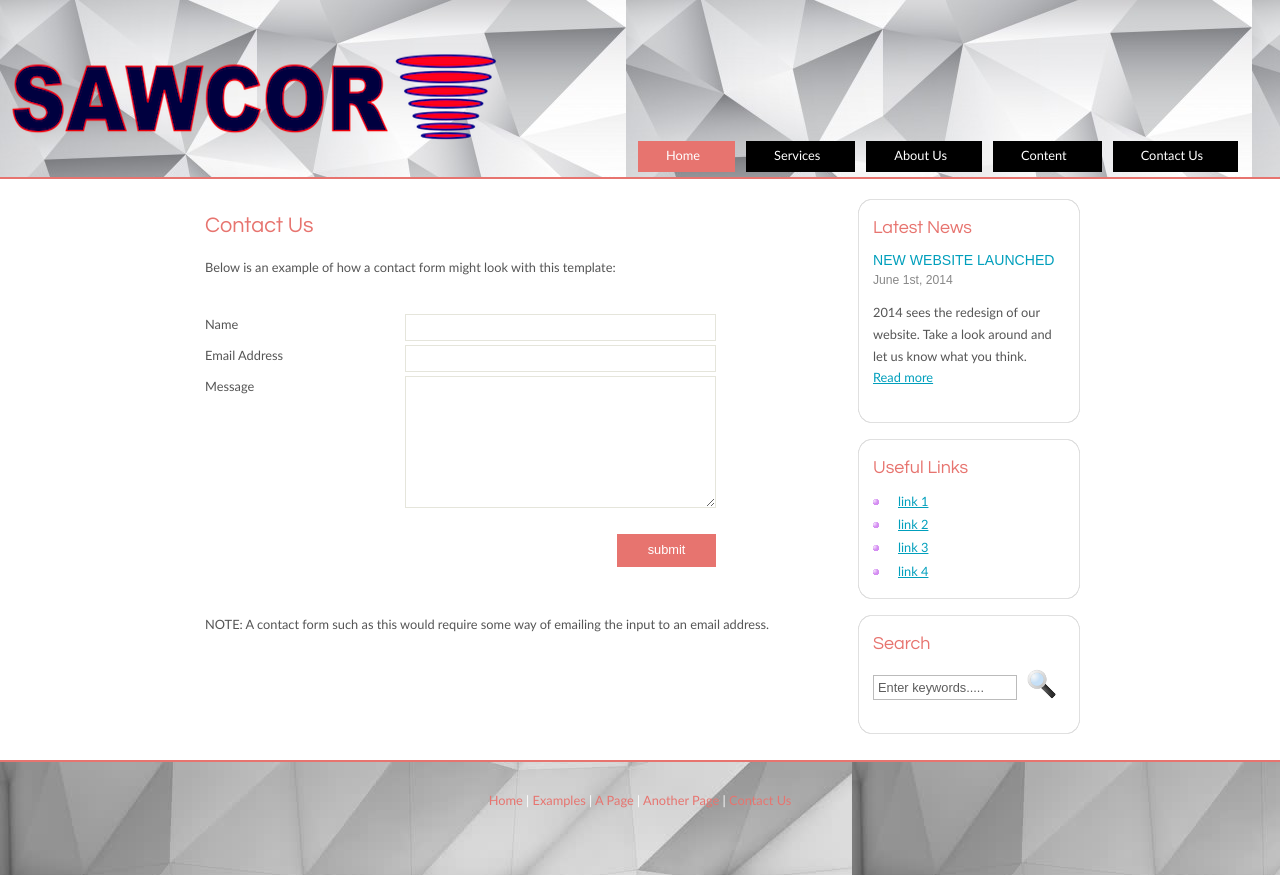
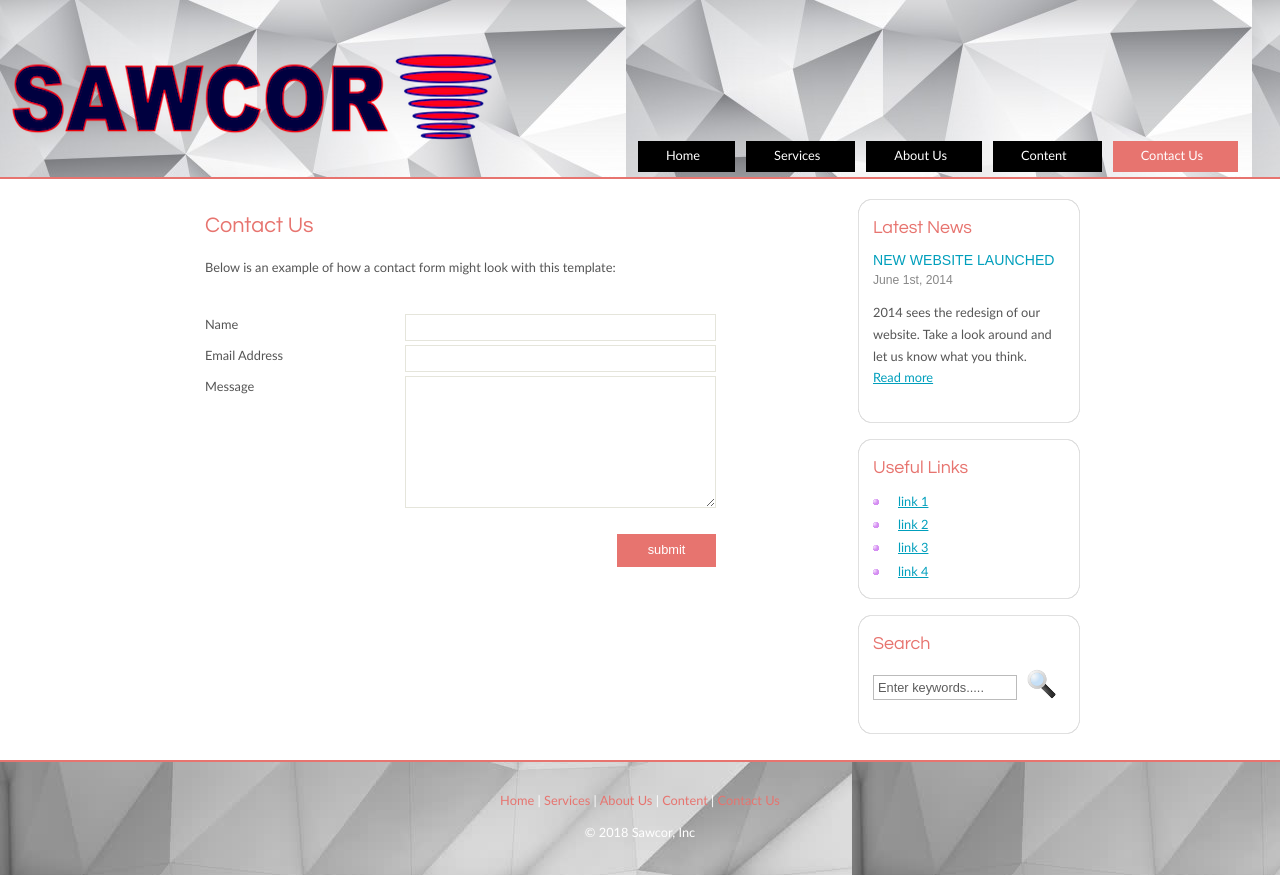
Before and after one commit to bttruckee/SawcorWebsite, a plain HTML site: page contact.html in a window 1280 px wide. Drawn offline with Linux system fonts and the light colour scheme.

Commit message:
Link updates

```diff
--- a/contact.html
+++ b/contact.html
@@ -20,11 +20,11 @@
       <div id="menubar">
         <ul id="menu">
           <!-- put class="selected" in the li tag for the selected page - to highlight which page you're on -->
-          <li class="selected"><a href="index.html">Home</a></li>
-          <li><a href="examples.html">Services</a></li>
-          <li><a href="page.html">About Us</a></li>
-          <li><a href="another_page.html">Content</a></li>
-          <li><a href="contact.html">Contact Us</a></li>
+          <li><a href="index.html">Home</a></li>
+          <li><a href="services.html">Services</a></li>
+          <li><a href="aboutUs.html">About Us</a></li>
+          <li><a href="content.html">Content</a></li>
+          <li class="selected"><a href="contact.html">Contact Us</a></li>
         </ul>
       </div>
     </div>
@@ -77,14 +77,15 @@
             <p><span>Name</span><input class="contact" type="text" name="your_name" value="" /></p>
             <p><span>Email Address</span><input class="contact" type="text" name="your_email" value="" /></p>
             <p><span>Message</span><textarea class="contact textarea" rows="8" cols="50" name="your_enquiry"></textarea></p>
-            <p style="padding-top: 15px"><span>&nbsp;</span><input class="submit" type="submit" name="contact_submitted" value="submit" /></p>
+            <p style="padding-top: 15px"><span>&nbsp;</span>
+              <input class="submit" type="submit" name="contact_submitted" value="submit" /></p>
           </div>
-        <p><br /><br />NOTE: A contact form such as this would require some way of emailing the input to an email address.</p>
       </div>
     </div>
     <div id="content_footer"></div>
     <div id="footer">
-      <p><a href="index.html">Home</a> | <a href="examples.html">Examples</a> | <a href="page.html">A Page</a> | <a href="another_page.html">Another Page</a> | <a href="contact.html">Contact Us</a></p>
+      <p><a href="index.html">Home</a> | <a href="services.html">Services</a> | <a href="aboutUs.html">About Us</a> | <a href="Content.html">Content</a> | <a href="contact.html">Contact Us</a></p>
+      <p> &copy; 2018 Sawcor, Inc </p>
     </div>
   </div>
 </body>
```
Also changed, not shown: aboutUs.html (renamed from another_page.html, +7 -6 lines), content.html (renamed from page.html, +7 -7 lines), index.html (+5 -5 lines), services.html (renamed from examples.html, +6 -6 lines), 1 other file.
